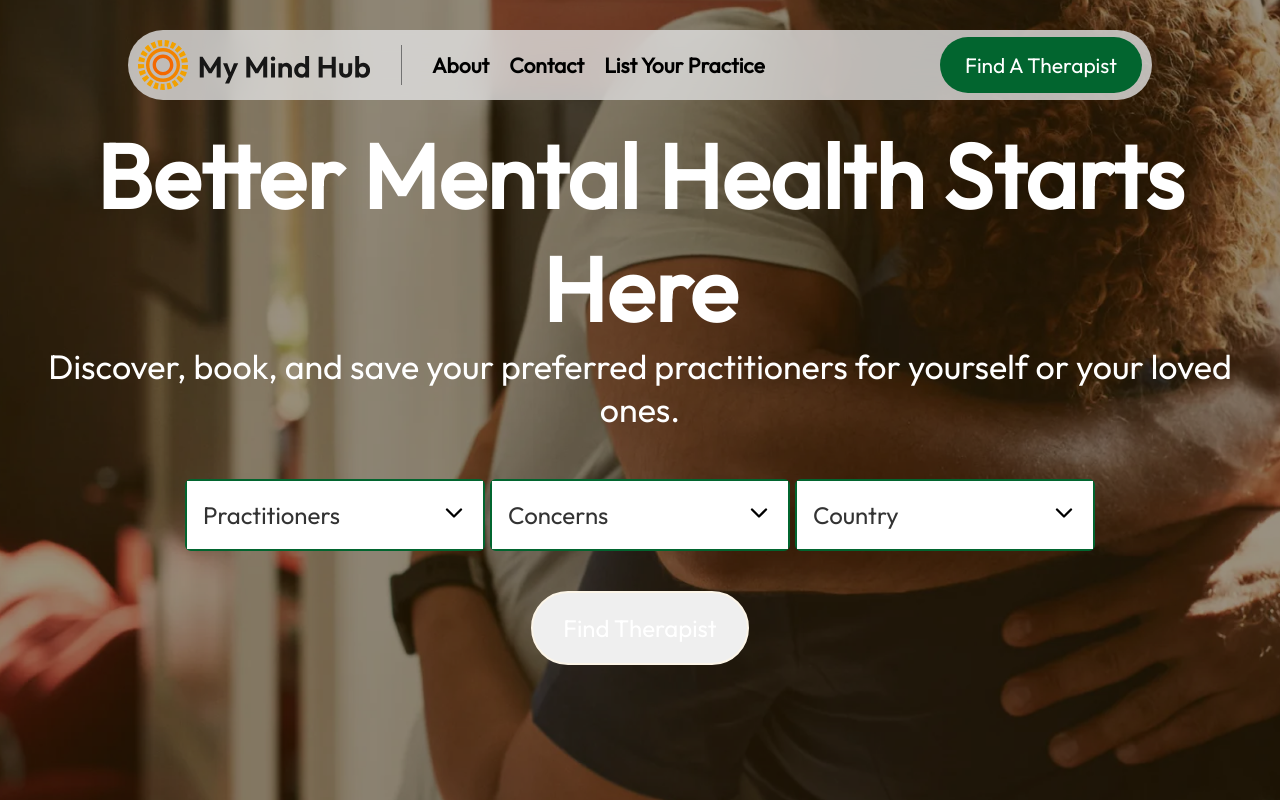
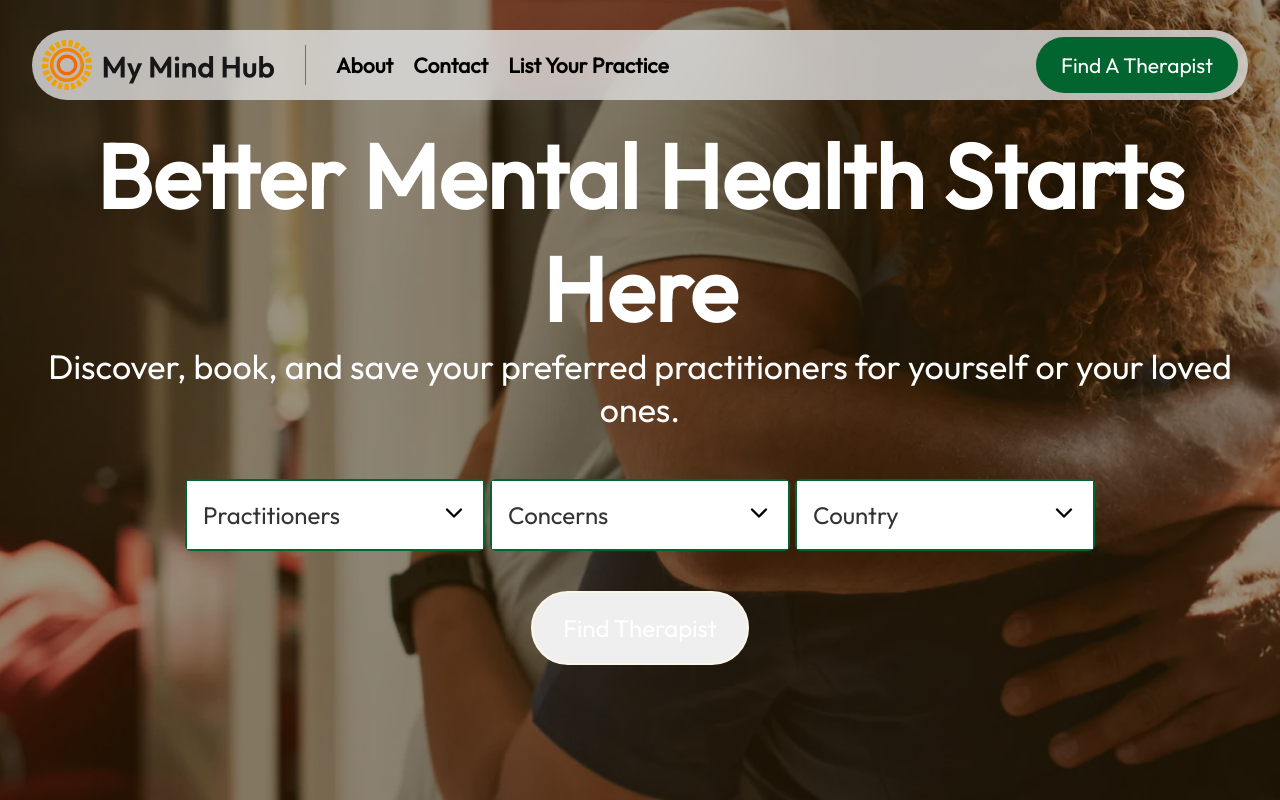
Before and after one commit to vidwanns/my_mind_hub, a Next.js app: page / in a window 1280 px wide. Shown: the top 800 px of the page. Built offline with nearby package versions, Linux system fonts and the light colour scheme.

Commit message:
Update header.css

```diff
--- a/src/styles/layout-css/header.css
+++ b/src/styles/layout-css/header.css
@@ -69,6 +69,13 @@
   background-color: #00582d;
 }
 
+
+@media only screen and (max-width: 1700px) {
+  .container {
+    width: 95%;
+  }
+}
+
 @media only screen and (min-width: 355px) and (max-width: 600px) {
   .header {
     position: relative;
```
